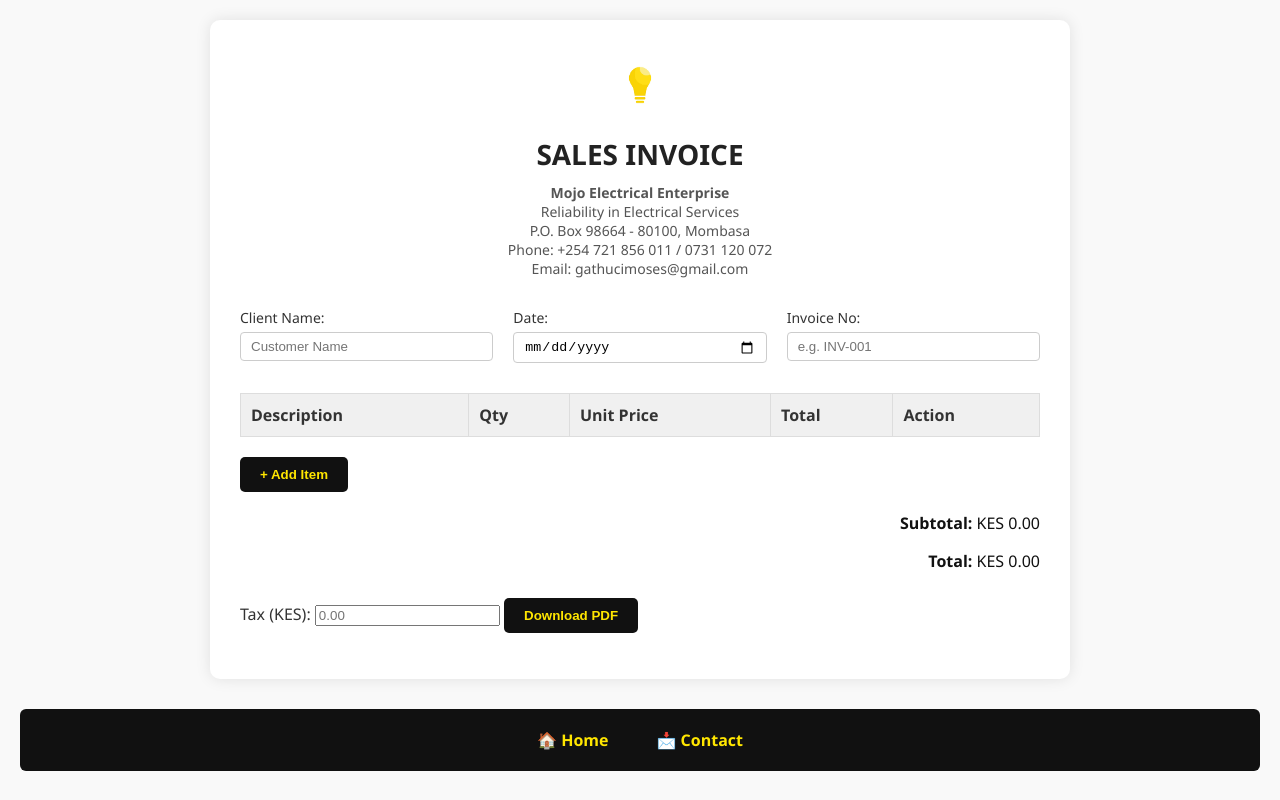
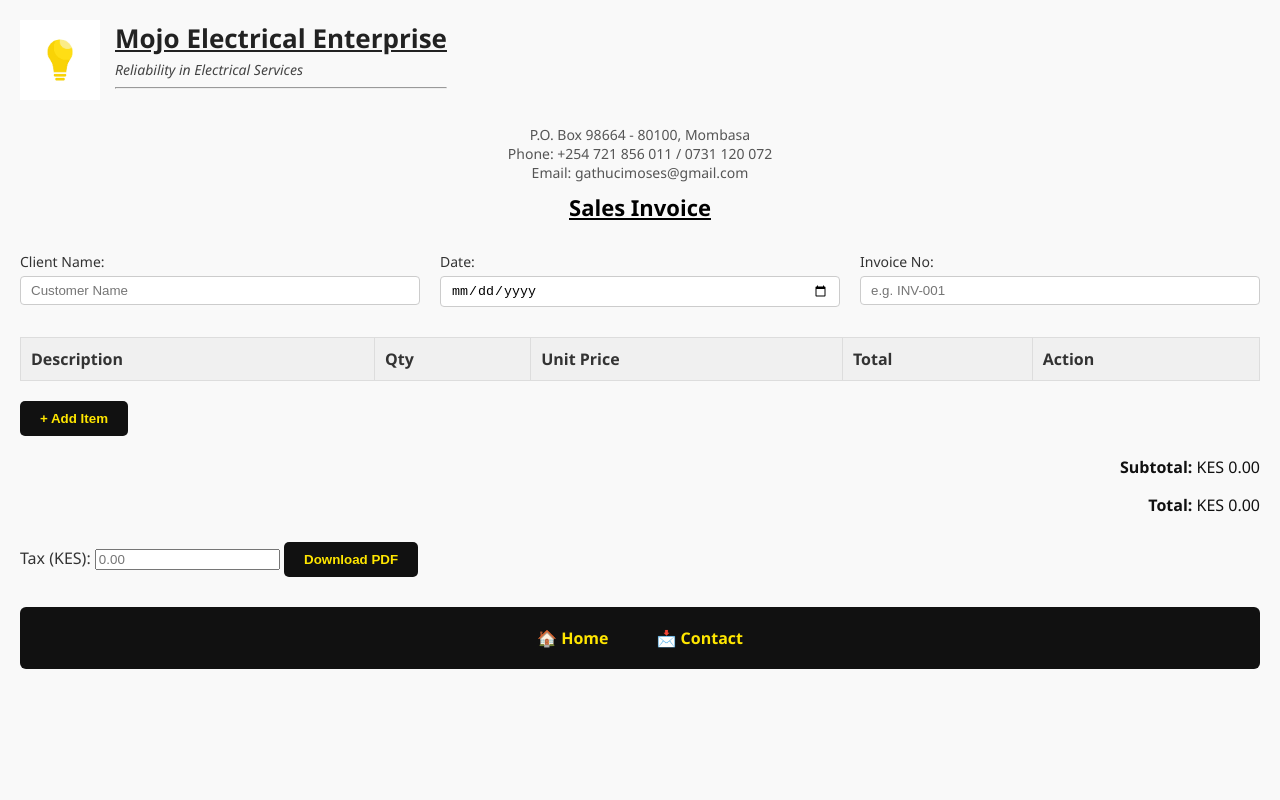
Before and after one commit to Munyoiks-007/Project-Saf, a PHP site: page /invoice.html in a window 1280 px wide. Run offline with PHP 8.4, Linux system fonts and the light colour scheme; lists and menus that the app fills with data are empty; some libraries are stand-ins or nearby versions.

Commit message:
Sales-invoice pdf

```diff
--- a/FrontEnd/invoice.css
+++ b/FrontEnd/invoice.css
@@ -147,3 +147,73 @@ nav a:hover {
   background-color: #333;
   color: white;
 }
+.invoice-header {
+  text-align: center;
+  margin-bottom: 20px;
+}
+
+.logo-container {
+  display: flex;
+  flex-direction: column;
+  align-items: center;
+}
+
+.logo-container img {
+  height: 80px;
+  width: auto;
+  object-fit: contain;
+}
+
+.slogan {
+  font-style: italic;
+  font-size: 14px;
+  color: #444;
+  margin-top: 5px;
+}
+
+.company-name h1 {
+  font-size: 26px;
+  margin: 10px 0 5px;
+  text-decoration: underline;
+  color: #222;
+}
+
+header .company-info {
+  font-size: 14px;
+  color: #555;
+  margin-bottom: 10px;
+}
+
+.invoice-title {
+  font-size: 22px;
+  text-align: center;
+  text-decoration: underline;
+  color: #000;
+  margin-top: 10px;
+}
+.invoice-header-left {
+  display: flex;
+  align-items: flex-start;
+  gap: 15px;
+  margin-bottom: 20px;
+}
+
+.logo-left img {
+  height: 80px;
+  width: auto;
+  object-fit: contain;
+}
+
+.text-left h1 {
+  font-size: 26px;
+  margin: 0;
+  text-decoration: underline;
+  color: #222;
+}
+
+.text-left .slogan {
+  font-style: italic;
+  font-size: 14px;
+  color: #444;
+  margin: 4px 0;
+}
--- a/FrontEnd/invoice.html
+++ b/FrontEnd/invoice.html
@@ -9,19 +9,29 @@
 </head>
 <body>
 
-  <div id="invoice">
-    <div class="invoice-logo">
+  <div class="invoice-header-left">
+  <div class="logo-left">
     <img src="logo.png" alt="Mojo Electrical Logo" />
   </div>
+  <div class="text-left">
+    <h1>Mojo Electrical Enterprise</h1>
+    <p class="slogan">Reliability in Electrical Services</p>
+    <hr />
+  </div>
+</div>
+
+
 
     <header>
-      <h1>SALES INVOICE</h1>
+      <header>
   <div class="company-info">
-        <strong>Mojo Electrical Enterprise</strong><br>
-        Reliability in Electrical Services<br>
     P.O. Box 98664 - 80100, Mombasa<br>
     Phone: +254 721 856 011 / 0731 120 072<br>
     Email: gathucimoses@gmail.com
+  </div>
+  <h2 class="invoice-title">Sales Invoice</h2>
+</header>
+
       </div>
     </header>
 
```
Also changed, not shown: FrontEnd/invoice.js (+26 -11 lines). Lines whose indentation alone changed are shown as unchanged.
